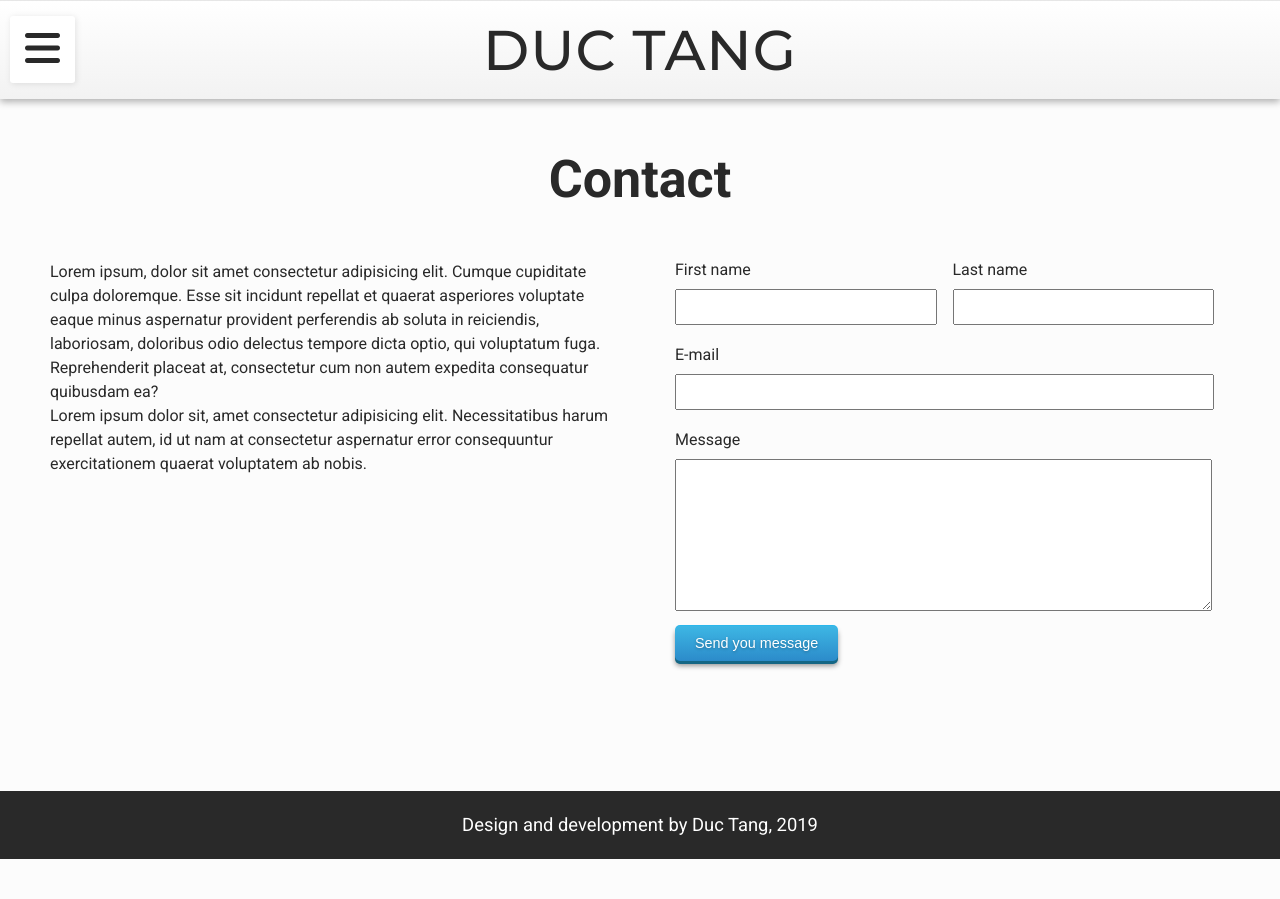
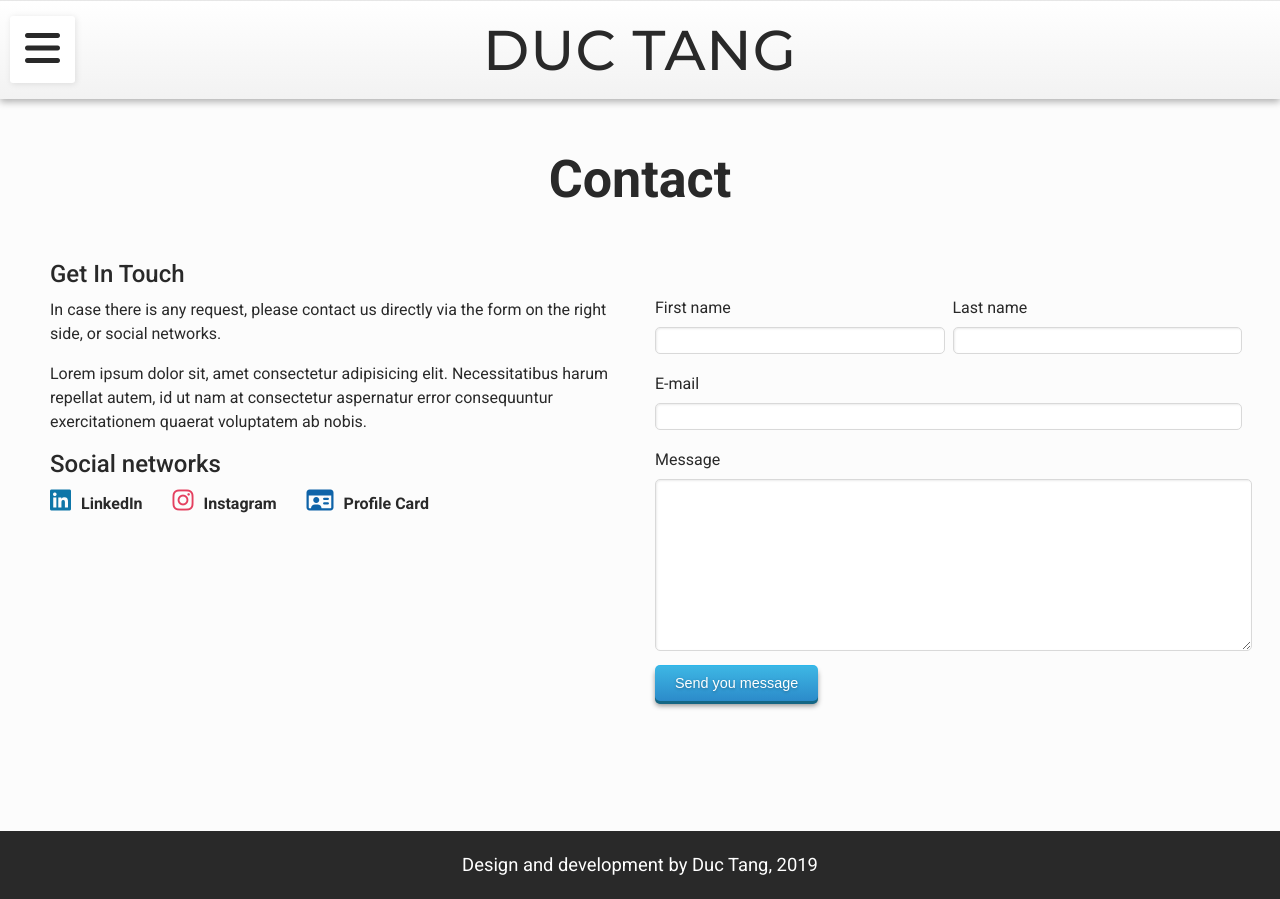
Before and after one commit to ductang24/code-portfolio, a plain HTML site: page port-01/contact.html in a window 1280 px wide. Before the commit the page ends 859 px from the top, so only its background shows below. Drawn offline with Linux system fonts and the light colour scheme.

Commit message:
new update

```diff
--- a/port-01/contact.html
+++ b/port-01/contact.html
@@ -26,10 +26,23 @@
         </div>
         <main>
             <h3>Contact</h3>
+            <h4>Get In Touch</h4>
             <section id="contact">
                 <div class="contact-guide">
-                    <p>Lorem ipsum, dolor sit amet consectetur adipisicing elit. Cumque cupiditate culpa doloremque. Esse sit incidunt repellat et quaerat asperiores voluptate eaque minus aspernatur provident perferendis ab soluta in reiciendis, laboriosam, doloribus odio delectus tempore dicta optio, qui voluptatum fuga. Reprehenderit placeat at, consectetur cum non autem expedita consequatur quibusdam ea?</p>
+                    <p>In case there is any request, please contact us directly via the form on the right side, or social networks.</p>
                     <p>Lorem ipsum dolor sit, amet consectetur adipisicing elit. Necessitatibus harum repellat autem, id ut nam at consectetur aspernatur error consequuntur exercitationem quaerat voluptatem ab nobis.</p>
+                    <h4>Social networks</h4>
+                    <div class="networks">
+                        <div class="linkedin">
+                            <a href="https://www.linkedin.com/in/duc-t-711942174" target="_blank"><i class="fab fa-linkedin" style="color: #0e76a8;"></i><strong>LinkedIn</strong></a>
+                        </div>
+                        <div class="instagram">
+                            <a href="https://www.instagram.com/penkoa/" target="_blank"><i class="fab fa-instagram" style="color: #E4405F"></i><strong>Instagram</strong></a>
+                        </div>
+                        <div class="profilecard">
+                            <a href="https://1drv.ms/f/s!AvWk2f_XCeWtkzQW0BFNaAP4AUvR" target="_blank"><i class="far fa-id-card" style="color: #0e63a8;"></i><strong>Profile Card</strong></a>
+                        </div>
+                    </div>
                 </div>
                 <div class="contact-form">
                     <form action="" method="post">
--- a/port-01/css/main.css
+++ b/port-01/css/main.css
@@ -121,7 +121,7 @@ header a {
     margin-bottom: 20px;
 }
 .bio-intro p {
-    margin-bottom: 1rem;
+    padding-bottom: 1rem;
     text-indent: 1.5rem;
     text-align: justify;
 }
@@ -148,7 +148,7 @@ header a {
     grid-area: descript;
 }
 .article-grid p {
-    margin-bottom: 20px;
+    padding-bottom: 1rem;
 }
 .article-grid .works-img img {
     width: 100%;
@@ -196,17 +196,39 @@ header a {
 .contact-guide {
     grid-area: guide;
 }
-.contact-form form {
-    margin: auto 20px;
+.contact-form {
+    grid-area: form;
+}
+.contact-guide p {
+    padding-bottom: 1rem;
+}
+.contact-guide .networks {
+    display: flex;
+}
+.contact-guide .networks a {
+    margin-right: 30px;
+    text-decoration: none;
+    color: var(--typo-two);
+}
+.contact-guide .networks i {
+    padding-right: 10px;
+    font-size: 1.5rem;
 }
 .contact-form input {
     margin: 10px auto 20px auto;
+    padding: 5px;
     width: 100%;
-    height: 2rem;
+    border: 1px solid hsl(0, 0%, 85%);
+    border-radius: 5px;
+    box-shadow: inset 1px 1px 2px hsl(0, 0%, 93%);
 }
 .contact-form textarea {
     margin: 10px auto;
+    padding: 10px;
     width: 100%;
+    border: 1px solid hsl(0, 0%, 85%);
+    border-radius: 5px;
+    box-shadow: inset 1px 1px 2px hsl(0, 0%, 93%);
 }
 .contact-form .namefield {
     display: grid;
```
Also changed, not shown: port-01/works.html (+12 -2 lines). Lines whose indentation alone changed are shown as unchanged.
